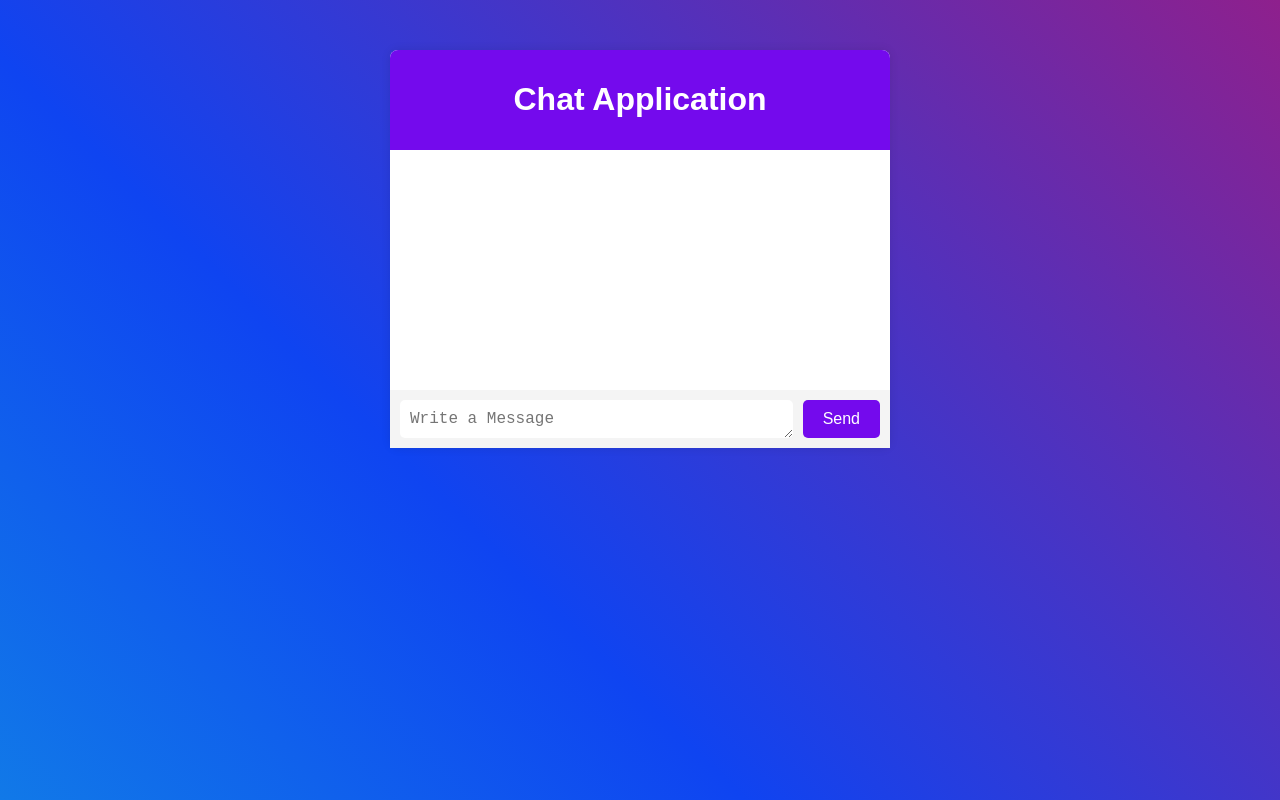
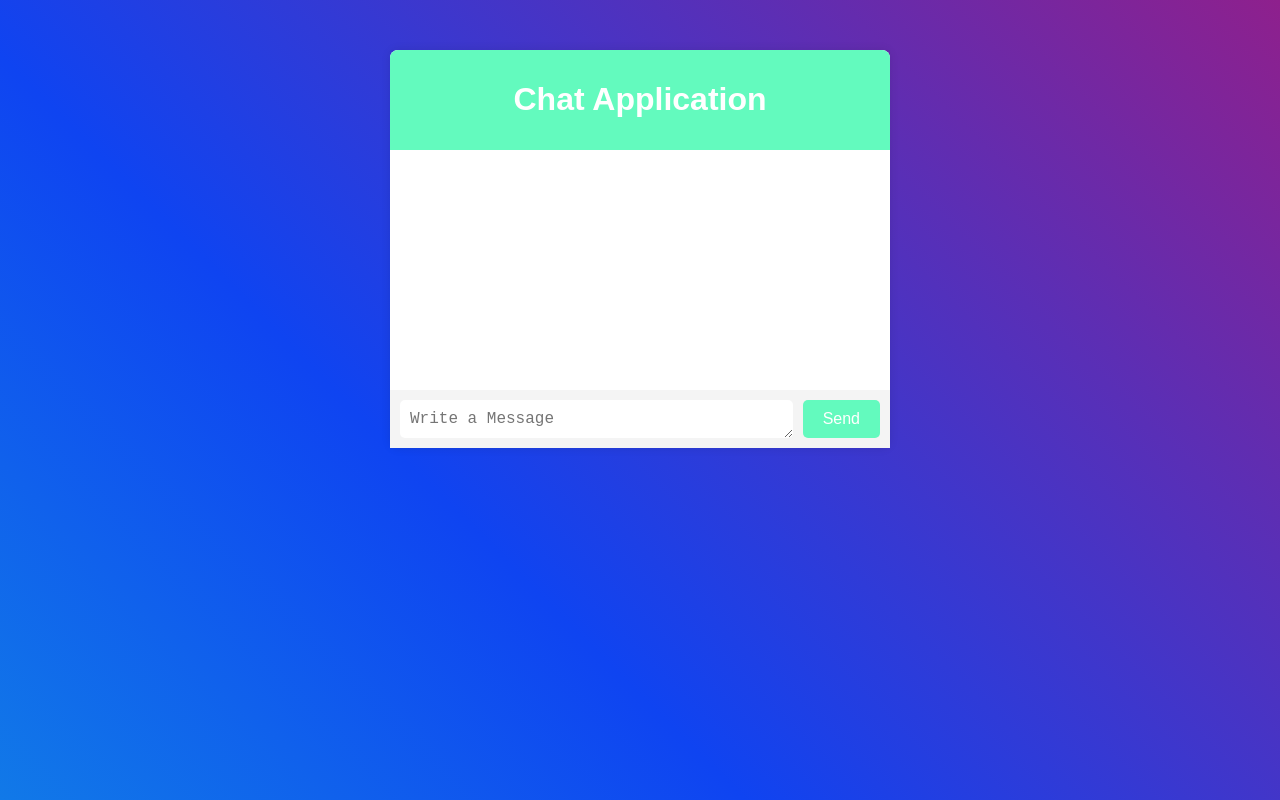
Before and after one commit to SaqeebPatel/Chat_Bot, a website: page public/index.html in a window 1280 px wide. Drawn offline with nearby package versions, Linux system fonts and the light colour scheme; no server answers.

Commit message:
add new code

```diff
--- a/public/index.html
+++ b/public/index.html
@@ -38,7 +38,7 @@
         }
 
         .chat-header {
-            background-color: #740aed;
+            background-color:#63fabe;
             color: #fff;
             padding: 10px;
             text-align: center;
@@ -68,7 +68,7 @@
         }
 
         .btn {
-            background-color: #740aed;
+            background-color: #63fabe;
             color: #fff;
             border: none;
             border-radius: 5px;
```
